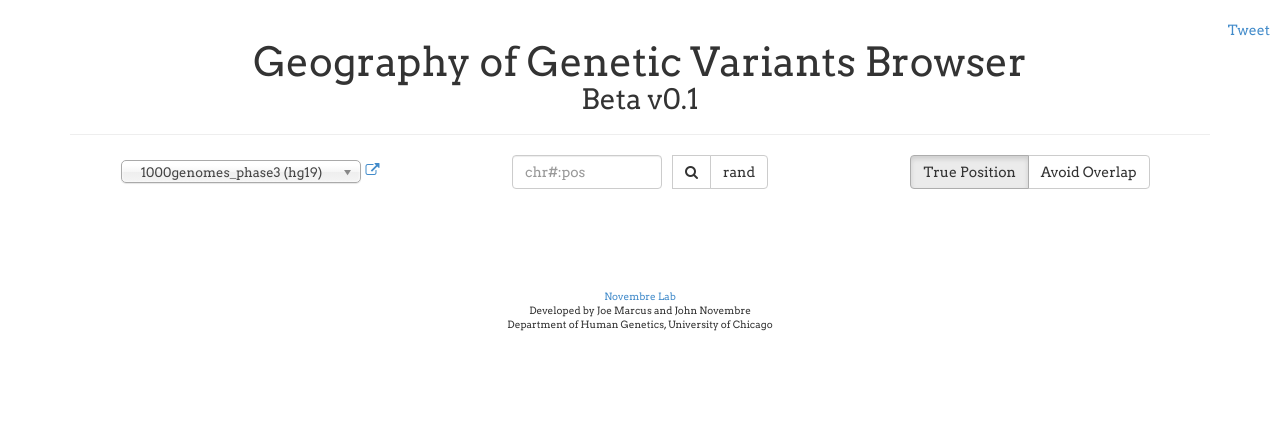
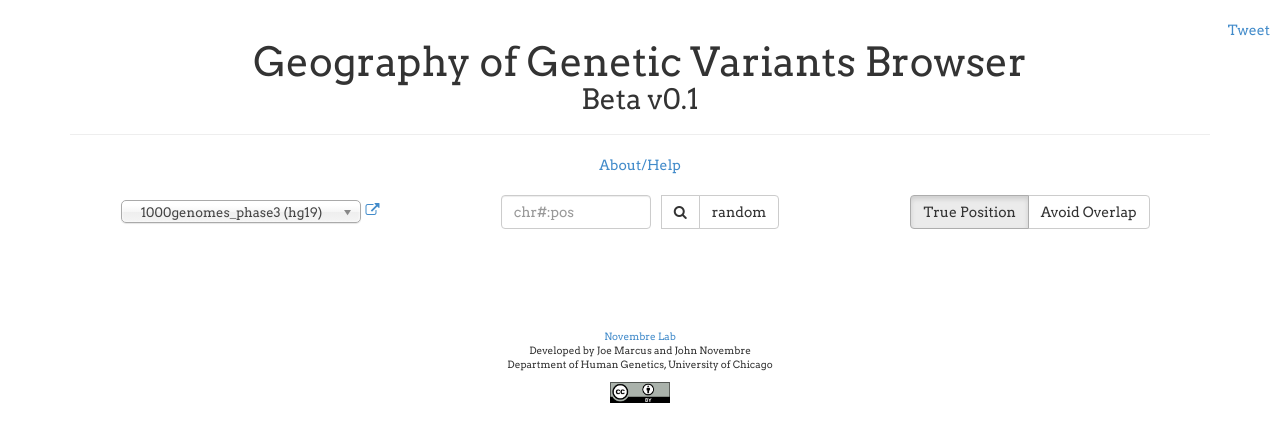
Before and after one commit to achyutha11/ggv, a PHP site: page / in a window 1280 px wide. Shown: the top 442 px of the page. Run offline with PHP 8.4, Linux system fonts and the light colour scheme; some libraries are stand-ins or nearby versions.

Commit message:
first released version

```diff
--- a/css/style.css
+++ b/css/style.css
@@ -15,13 +15,22 @@ h1{
   font-size: 28px;
 }
 
+#cc{
+  width: 60px;
+  height:auto;
+}
+
+.transSvg{
+  margin-top:20px;
+}
+
+#about{
+    margin-bottom:20px;
+}
+
+
 h2{
   font-size: 28px
-}
-
-h1:hover{
-  cursor: pointer;
-  opacity: .6;
 }
 
 .modal-dialog{
--- a/index.html
+++ b/index.html
@@ -29,7 +29,8 @@
     <div id="main" role="main">
       <a href="https://twitter.com/share" class="twitter-share-button">Tweet</a>
       <script>!function(d,s,id){var js,fjs=d.getElementsByTagName(s)[0],p=/^http:/.test(d.location)?'http':'https';if(!d.getElementById(id)){js=d.createElement(s);js.id=id;js.src=p+'://platform.twitter.com/widgets.js';fjs.parentNode.insertBefore(js,fjs);}}(document, 'script', 'twitter-wjs');</script>
-      <h1 data-toggle="modal" data-target="#myModal" id='about'>Geography of Genetic Variants Browser<p id='sub'>Beta v0.1</p></h1>
+      <h1>Geography of Genetic Variants Browser<p id='sub'>Beta v0.1</p></h1>
+      <a data-toggle="modal" data-target="#myModal" id='about'><p id='about'>About/Help</p></a>
       <div class="modal fade" id="myModal" tabindex="-1" role="dialog" aria-labelledby="myModalLabel" aria-hidden="true">
         <div class="modal-dialog">
           <div class="modal-content">
@@ -38,15 +39,20 @@
               <h4 class="modal-title" id="myModalLabel">About</h4>
             </div>
             <div class="modal-body">
-              Welcome to the Geography of Genetic Variants (GGV) browser. To begin, pick
+              Welcome to the Geography of Genetic Variants (GGV) browser! <br><br> To begin, pick
               a dataset on the dropdown menu. One can search variants within a dataset by its position
-              on a chromsome formatted by chromosome#:position ex. 15:24608502. Otherwise click
-              the rand button to show a random marker from the chosen dataset. One can also hover over a pie
-              chart to display the population name, minor allele frequency, minor allele count, and sample size. Click on the position title to open up the UCSC genome browser at that variant. Keep in mind that this
-              is still a rough draft and many ideas/resources are in progress.<br><br> Questions/feedback/ideas/critiques are welcomed and appreciated! Contact...
-              <br>
-              <br>
-              josephhmarcus at gmail dot com
+              (Use the format chromosome#:position, as in, 15:24608502). Otherwise click
+              the "random" button to show a random marker from the chosen dataset. One can also hover over a pie
+              chart to display the population name, minor allele frequency, minor allele count, and sample size. Click on the position title to open up the UCSC genome browser at that variant.
+<br><br>Be sure to note we use a notion of a "frequency scale" to display rare variants.  This is explained in the lower left with a legend.
+              <br><br>
+              If you use the maps in other works, include the source link: <a href=http://www.popgen.uchicago.edu/ggv/>http://www.popgen.uchicago.edu/ggv</a>
+              and/or make a formal reference to:<br> <i>JH Marcus and J Novembre.  Geography of Genetic Variants Browser v0.1. http://www.popgen.uchicago/ggv/</i>.
+<br><br>Keep in mind that this
+              is still a rough draft and many ideas/resources are in progress.
+ 	      <br><br> Questions/feedback/ideas/critiques are welcomed and appreciated! <br>Contact: josephhmarcus at gmail dot com
+              <br><br>
+
             </div>
           </div>
         </div>
@@ -62,7 +68,7 @@
               <form id='buttons' class='btn-group'>
                 <input id='search' type="text" class="form-control" placeholder='chr#:pos'>
                 <button id='submit' type="button" class="btn btn-default"><i class="fa fa-search"></i></button>
-                <button id='random' type='button' class="btn btn-default">rand</button>
+                <button id='random' type='button' class="btn btn-default">random</button>
               </form>
             </div>
           </div>
@@ -96,6 +102,7 @@
   <footer id='footer'>
     <div id='text'>
       <p><a href='http://jnpopgen.org/' target='_blank'>Novembre Lab</a><br>Developed by Joe Marcus and John Novembre<br>Department of Human Genetics, University of Chicago</p>
+      <a href="http://creativecommons.org/licenses/by/4.0/"><img src='data/by.png' id='cc'></a>
     </div>
   </footer>
 
```
Also changed, not shown: data/by.png (added).
